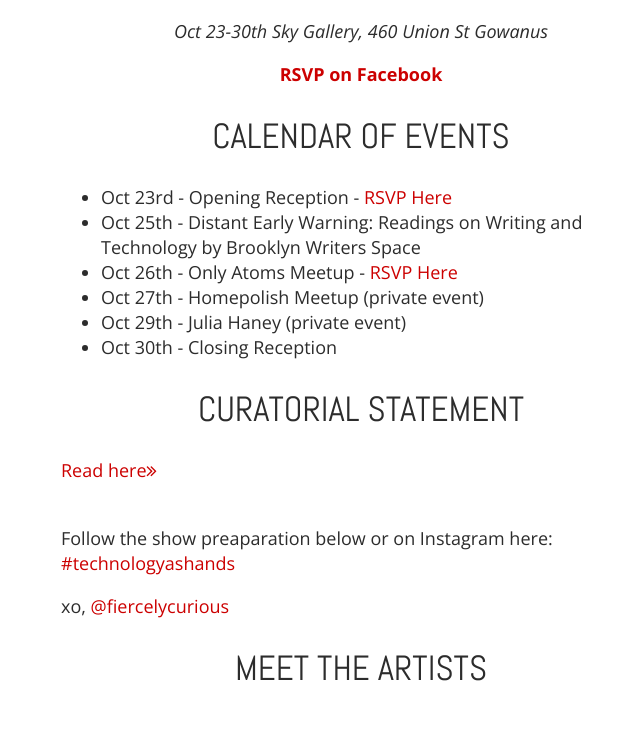
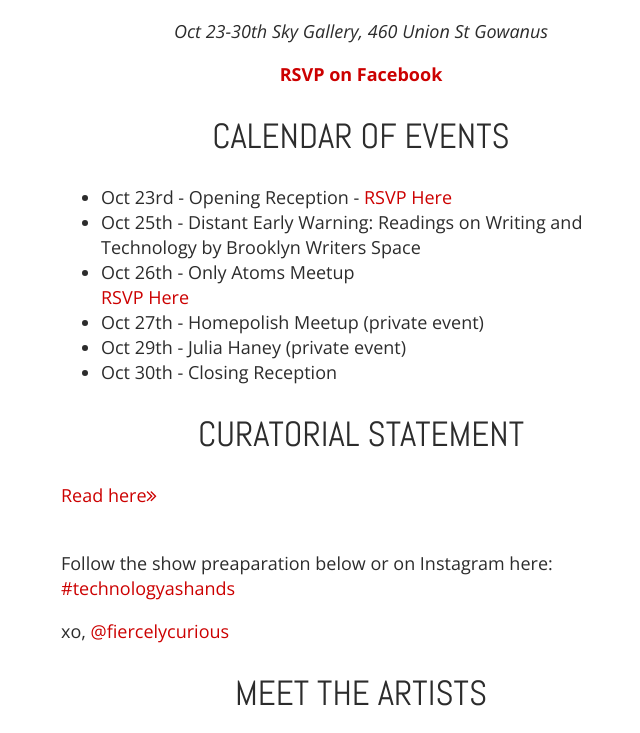
Before and after one commit to technologyashands/technologyashands.github.io, a Jekyll site: the page built from index.html, in a window 1280 px wide and 900 px high, scrolled down 606 px, cut to the strip 0-733 px from the top of the window. Shown: the whole strip, without its empty margins (279-919 px from the left). Built offline with Jekyll 4.4.1, drawn with Linux system fonts in a browser that asks for light colours; nearby versions of some CDN libraries.

```diff
--- a/index.html
+++ b/index.html
@@ -25,7 +25,7 @@ layout: default
 <ul>
 	<li>Oct 23rd - Opening Reception - <a href="https://www.facebook.com/events/1693445730879511/">RSVP Here</a></li>
 	<li>Oct 25th - Distant Early Warning: Readings on Writing and Technology by Brooklyn Writers Space</li>
-	<li>Oct 26th - Only Atoms Meetup - <a href="https://www.facebook.com/events/168992286776297/">RSVP Here</a></li>
+	<li>Oct 26th - Only Atoms Meetup</li> <a href="https://www.facebook.com/events/168992286776297/">RSVP Here</a></li>
 	<li>Oct 27th - Homepolish Meetup (private event)</li>
 	<li>Oct 29th - Julia Haney (private event)</li>
 	<li>Oct 30th - Closing Reception</li>
@@ -53,10 +53,7 @@ layout: default
 
 <p>xo, <a href="http://instagram.com/fiercelycurious">@fiercelycurious</a></p>
 
-
 </div>
-
-
 
 <h2 class="center">Meet the Artists</h2>
 
```
